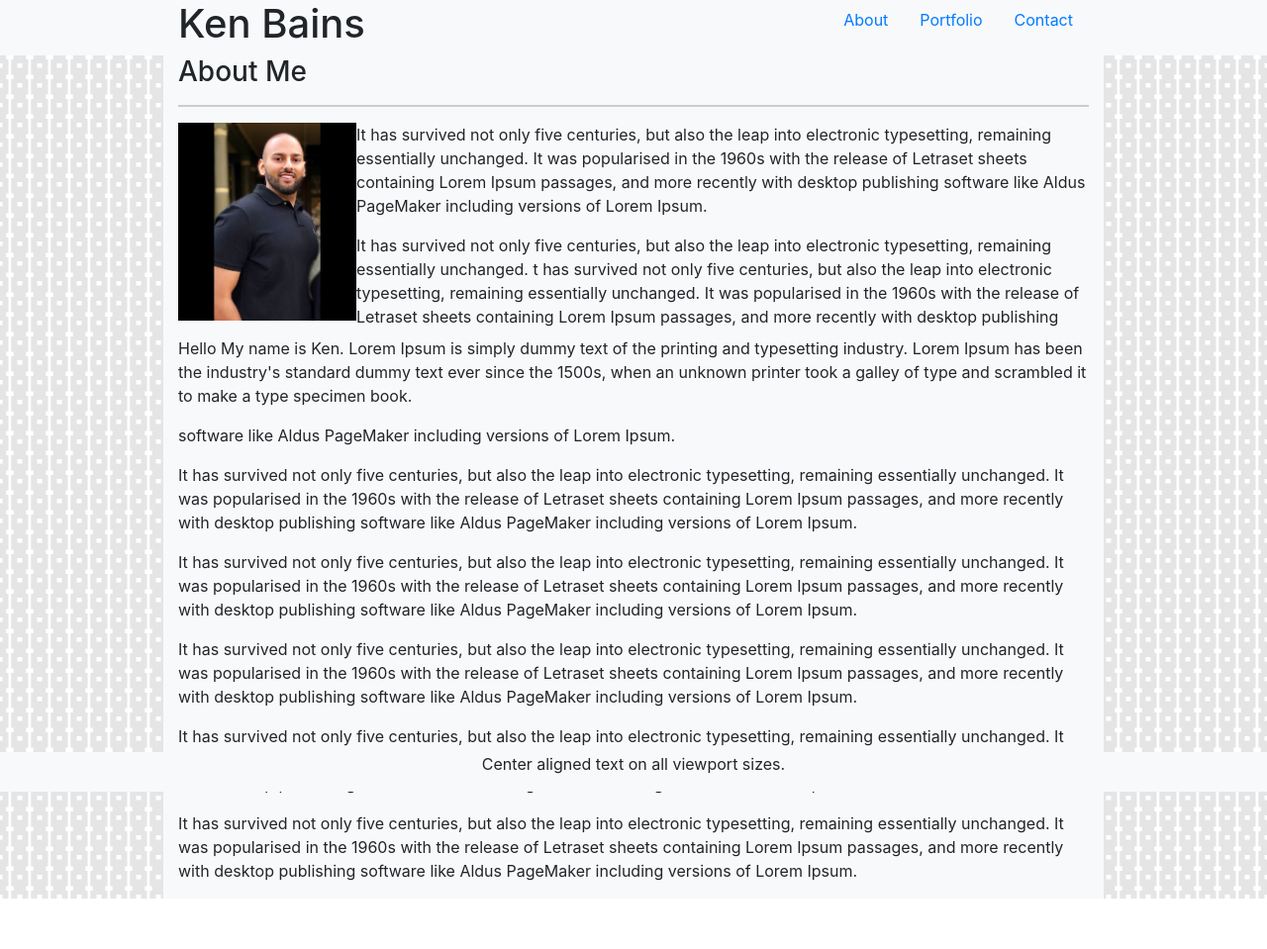
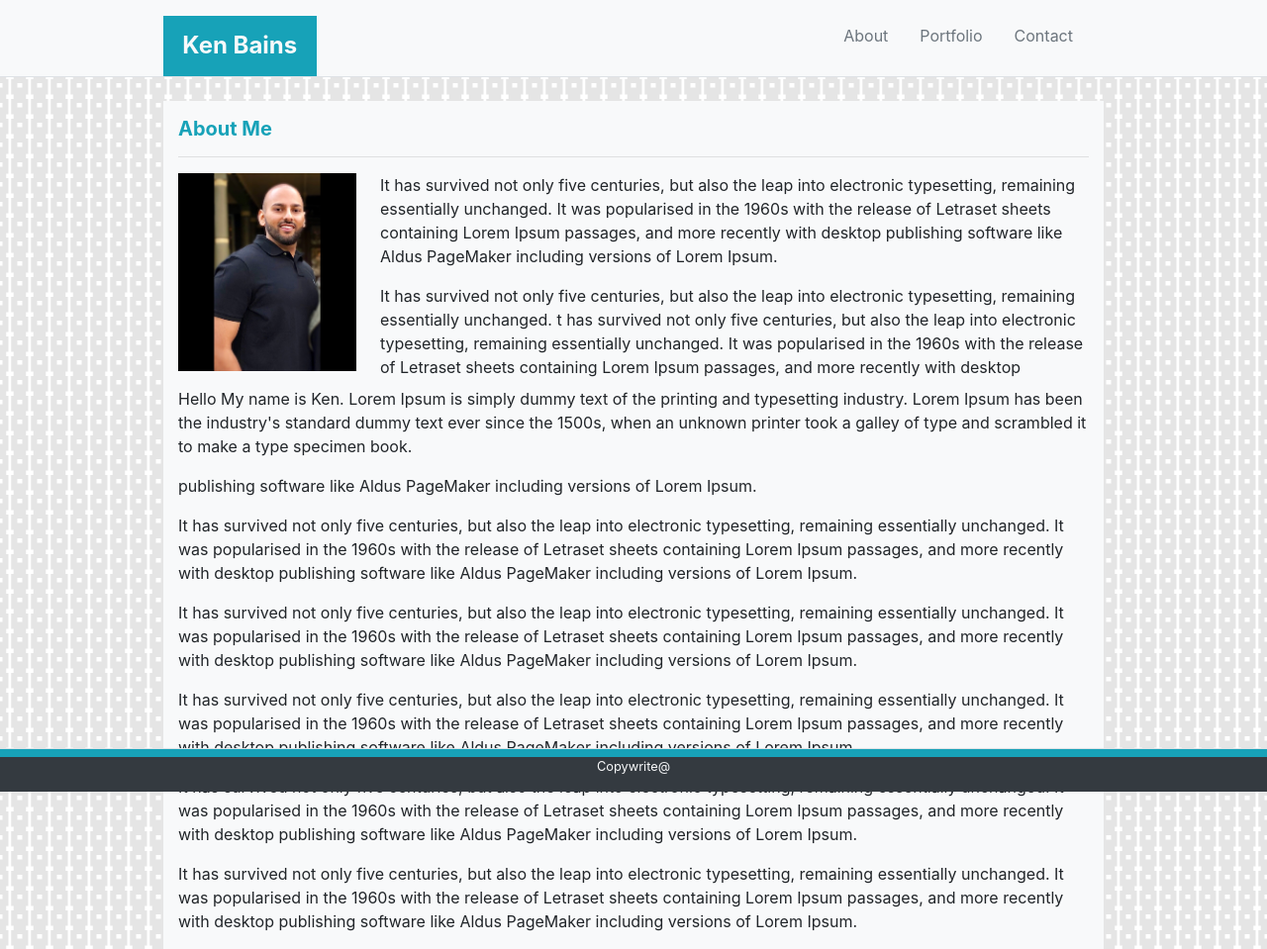
Before and after one commit to ken-Bains/bootstrap-portfolio, a plain HTML site: page index.html in a window 1280 px wide. Shown: the top 959 px of the page at 99% size. Before the commit the page ends 908 px from the top, so only its background shows below. Drawn offline with nearby package versions, Linux system fonts and the light colour scheme.

Commit message:
index.html spacing and colors added for large screen

```diff
--- a/assets/style.css
+++ b/assets/style.css
@@ -4,12 +4,13 @@
 .col {
     border: 1px solid red;
 } */
-.underlineStyle {
+/* .underlineStyle {
     width: 100%;
     background-color: #cccccc;
     height: 1px;
     border-color : transparent;"
-}
+} */
+
 #profilePic {
     height: 200px;
     width: 180px;
@@ -19,3 +20,9 @@
 body {
     background-image: url("images/united-squares-negative.png");
 }
+header .border-bottom {
+    border-width: 2px !important;
+}
+footer .border-top {
+    border-width: 8px !important;
+}
--- a/index.html
+++ b/index.html
@@ -14,25 +14,25 @@
 </head>
 
 <body>
-    <header class="navbar-light bg-light">
+    <header class="navbar-light bg-light mb-4 pt-3 border-bottom">
         <div class="container">
             <div class="row">
                 <div class="col col-md-1"></div>
                 <div class="col col-md-10">
                     <div class="row">
-                        <div class="col col-md-8">
-                            <h1>Ken Bains</h1>
+                        <div class="col col-md-8 pl-0">
+                            <p class="text-center text-light w-25 p-3 bg-info font-weight-bold h4 mb-0">Ken Bains</p>
                         </div>
                         <div class="col col-md-4">
                             <ul class="nav justify-content-end">
                                 <li class="nav-item">
-                                    <a class="nav-link active" href="index.html">About</a>
+                                    <a class="nav-link active text-secondary" href="index.html">About</a>
                                 </li>
                                 <li class="nav-item">
-                                    <a class="nav-link" href="portfolio.html">Portfolio</a>
+                                    <a class="nav-link text-secondary" href="portfolio.html">Portfolio</a>
                                 </li>
                                 <li class="nav-item">
-                                    <a class="nav-link" href="contact.html">Contact</a>
+                                    <a class="nav-link text-secondary" href="contact.html">Contact</a>
                                 </li>
                             </ul>
                         </div>
@@ -42,19 +42,19 @@
             </div>
         </div>
     </header>
-    <div class="mainBodyWraper container">
+    <div class="mainBodyWraper container mb-5 pb-5">
         <div class="row">
             <div class="col col-md-1"></div>
             <div class="col col-md-10 bg-light">
                 <div class="row">
                     <div class="col col-md-12">
-                        <h3>About Me</h3>
-                        <hr class="underlineStyle" />
+                        <p class="pt-3 text-info h5 font-weight-bold">About Me</p>
+                        <hr/>
                     </div>
                 </div>
                 <div class="row">
                     <div class="col col-md-12">
-                        <aside class="float-left">
+                        <aside class="float-left mr-4">
                             <p><img id="profilePic" src="assets/images/profilePic3.jpg" alt=""></p>
                         </aside>
                         <div>
@@ -111,10 +111,10 @@
         </div>
     </div>
 
-    <footer class="fixed-bottom navbar-light bg-light">
+    <footer class="fixed-bottom navbar-dark bg-dark border-top">
         <div class="row ">
             <div class="col col-md-12">
-                <p class="text-center">Center aligned text on all viewport sizes.</p>
+                <p class="text-center small border-top border-info text-light">Copywrite@</p>
             </div>
         </div>
     </footer>
```
